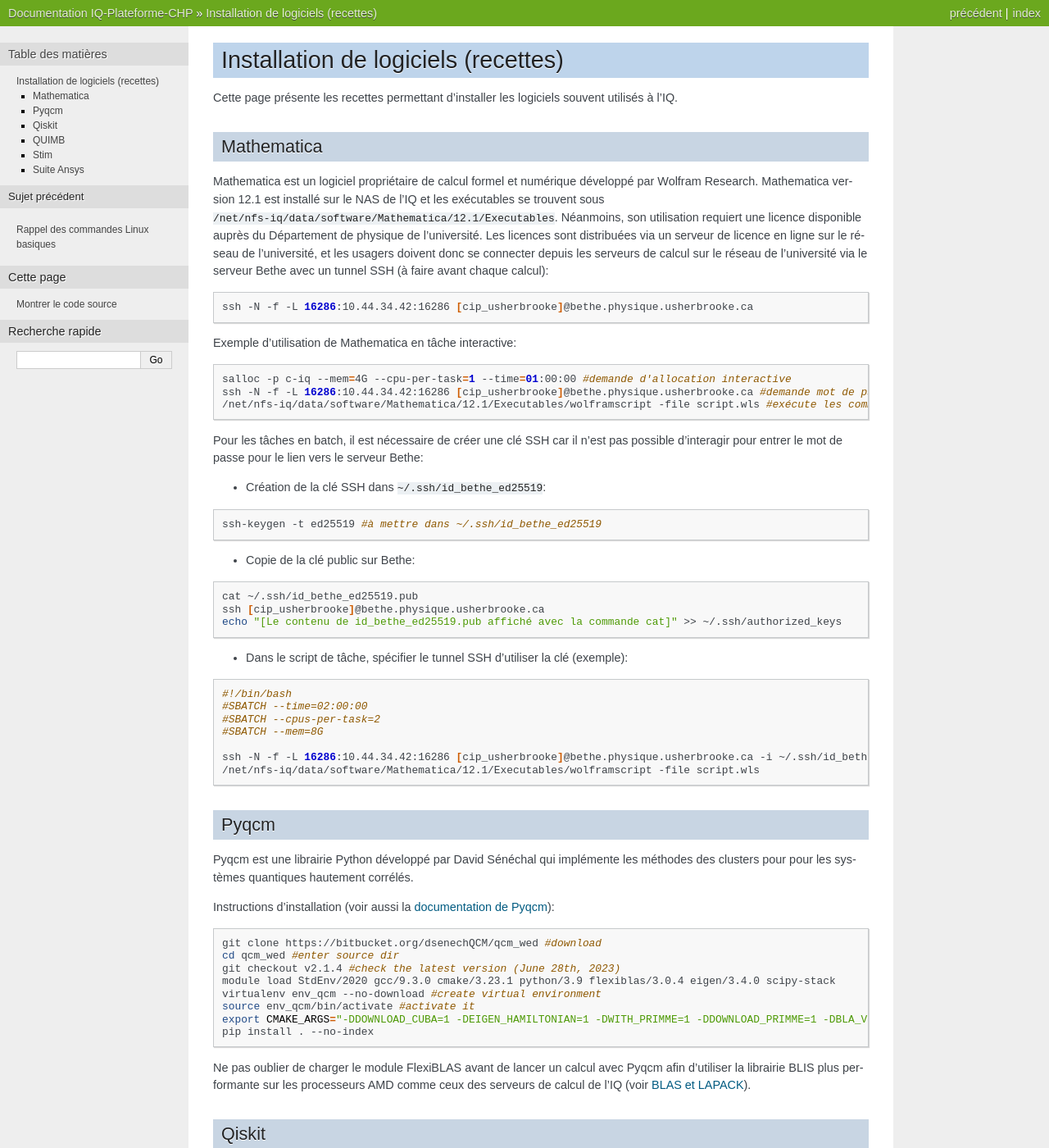
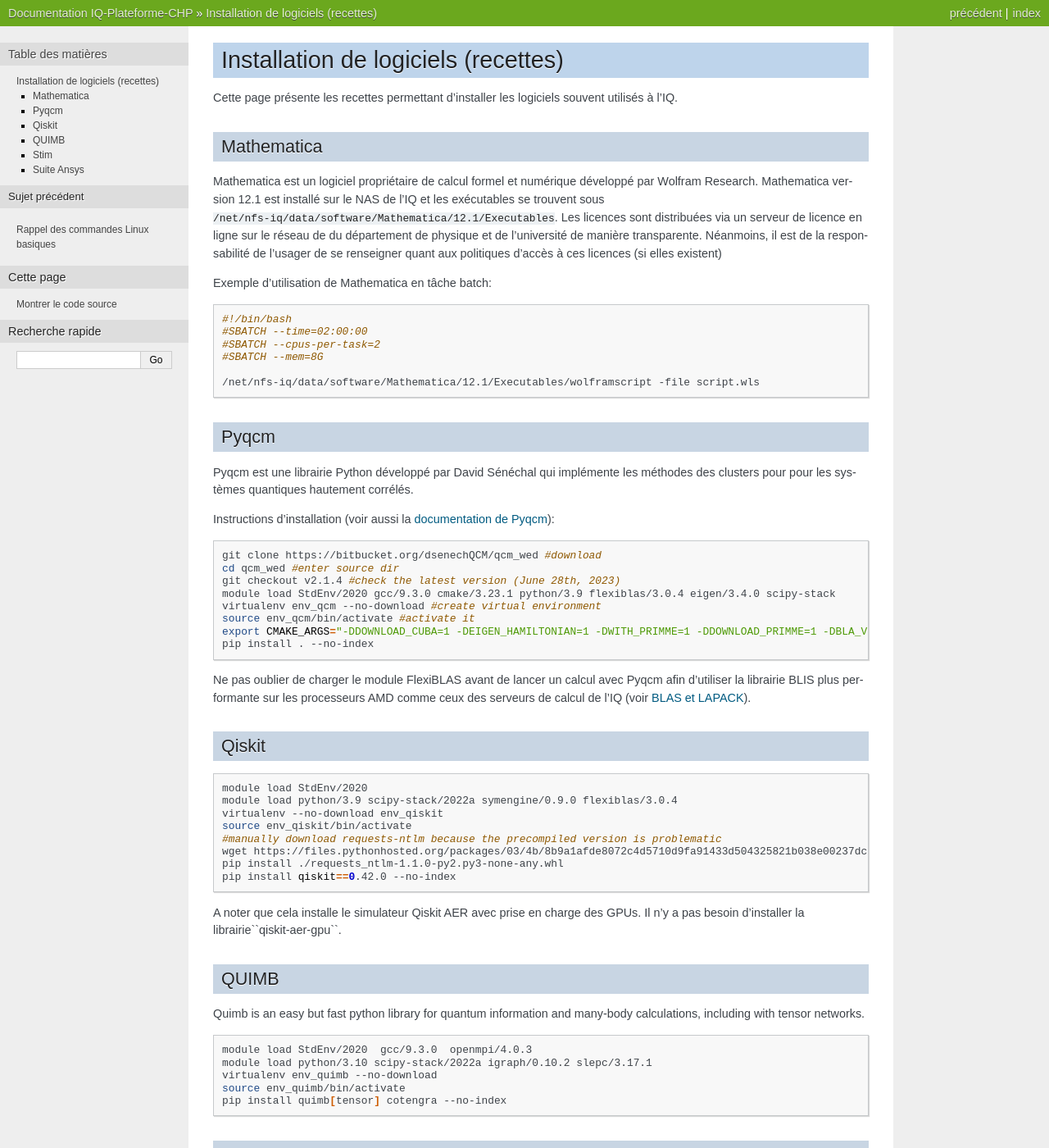
Before and after one commit to Institut-Quantique-UdeS/Presentation-Plateforme-CHP, a Sphinx documentation site: the page built from source/installation_logiciel.rst, in a window 1280 px wide and 1400 px high. Shown: the whole window at 82% size. Built offline with Sphinx 7.4.7, drawn with Linux system fonts in a browser that asks for light colours.

Commit message:
mise à jour instruction mathematica

```diff
--- a/source/installation_logiciel.rst
+++ b/source/installation_logiciel.rst
@@ -11,42 +11,10 @@
 
 Mathematica est un logiciel propriétaire de calcul formel et numérique développé par Wolfram Research.
 Mathematica version 12.1 est installé sur le NAS de l'IQ et les exécutables se trouvent sous ``/net/nfs-iq/data/software/Mathematica/12.1/Executables``.
-Néanmoins, son utilisation requiert une licence disponible auprès du Département de physique de l'université.
-Les licences sont distribuées via un serveur de licence en ligne sur le réseau de l'université, et les usagers doivent donc se connecter depuis les serveurs de calcul sur le réseau de l'université via le serveur Bethe avec un tunnel SSH (à faire avant chaque calcul):
+Les licences sont distribuées via un serveur de licence en ligne sur le réseau de du département de physique et de l'université de manière transparente.
+Néanmoins, il est de la responsabilité de l'usager de se renseigner quant aux politiques d'accès à ces licences (si elles existent)
 
-.. code-block:: bash
-
-    ssh -N -f -L 16286:10.44.34.42:16286 [cip_usherbrooke]@bethe.physique.usherbrooke.ca
-
-
-Exemple d'utilisation de Mathematica en tâche interactive:
-
-.. code-block:: bash
-
-    salloc -p c-iq --mem=4G --cpu-per-task=1 --time=01:00:00 #demande d'allocation interactive
-    ssh -N -f -L 16286:10.44.34.42:16286 [cip_usherbrooke]@bethe.physique.usherbrooke.ca #demande mot de passe usherbrooke pour le lien avec Bethe
-    /net/nfs-iq/data/software/Mathematica/12.1/Executables/wolframscript -file script.wls #exécute les commandes dans le fichier script.wls
-
-
-Pour les tâches en batch, il est nécessaire de créer une clé SSH car il n'est pas possible d'interagir pour entrer le mot de passe pour le lien vers le serveur Bethe:
-
-* Création de la clé SSH dans ``~/.ssh/id_bethe_ed25519``:
-
-.. code-block:: bash
-
-    ssh-keygen -t ed25519 #à mettre dans ~/.ssh/id_bethe_ed25519
-
-
-* Copie de la clé public sur Bethe:
-
-.. code-block:: bash
-
-    cat ~/.ssh/id_bethe_ed25519.pub
-    ssh [cip_usherbrooke]@bethe.physique.usherbrooke.ca
-    echo "[Le contenu de id_bethe_ed25519.pub affiché avec la commande cat]" >> ~/.ssh/authorized_keys
-
-
-* Dans le script de tâche, spécifier le tunnel SSH d'utiliser la clé (exemple):
+Exemple d'utilisation de Mathematica en tâche batch:
 
 .. code-block:: bash
 
@@ -55,7 +23,6 @@
     #SBATCH --cpus-per-task=2
     #SBATCH --mem=8G
 
-    ssh -N -f -L 16286:10.44.34.42:16286 [cip_usherbrooke]@bethe.physique.usherbrooke.ca -i ~/.ssh/id_bethe_ed25519
     /net/nfs-iq/data/software/Mathematica/12.1/Executables/wolframscript -file script.wls
 
 
```
